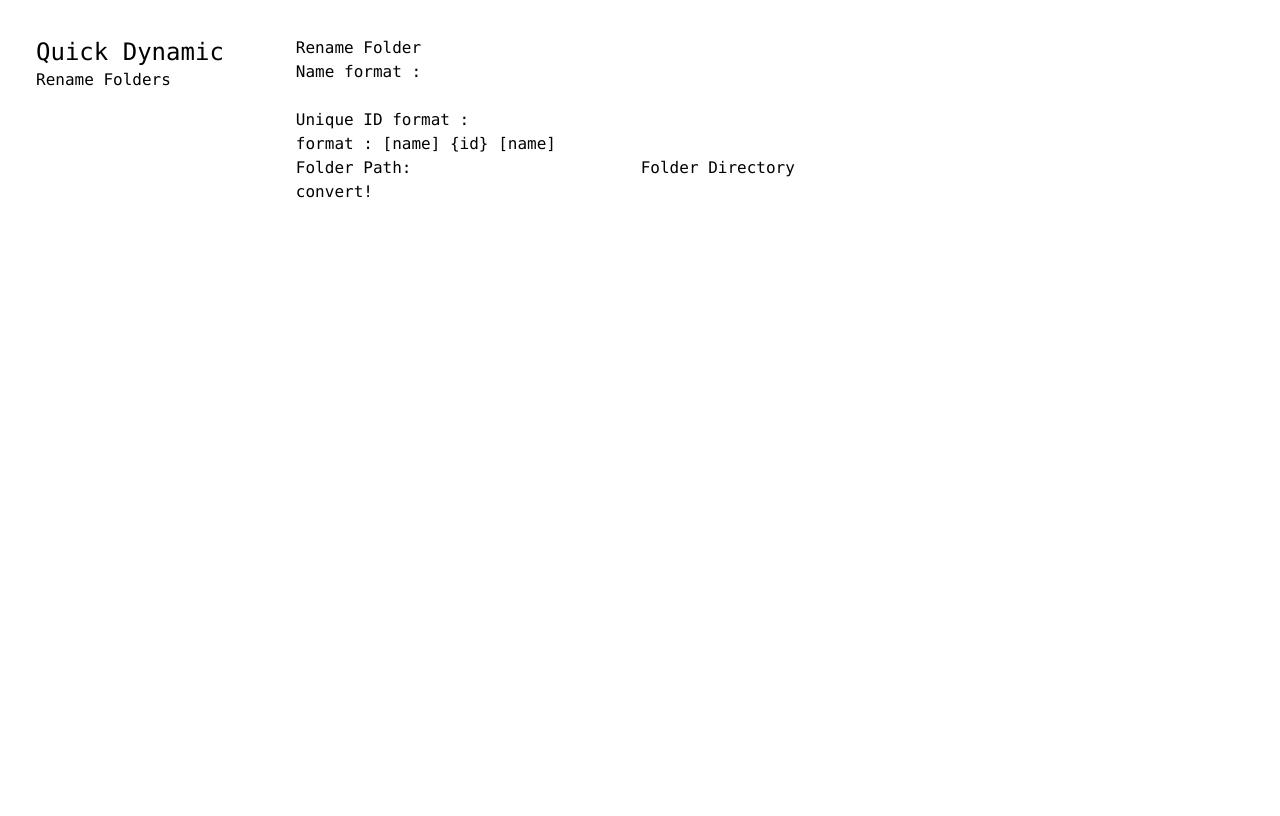
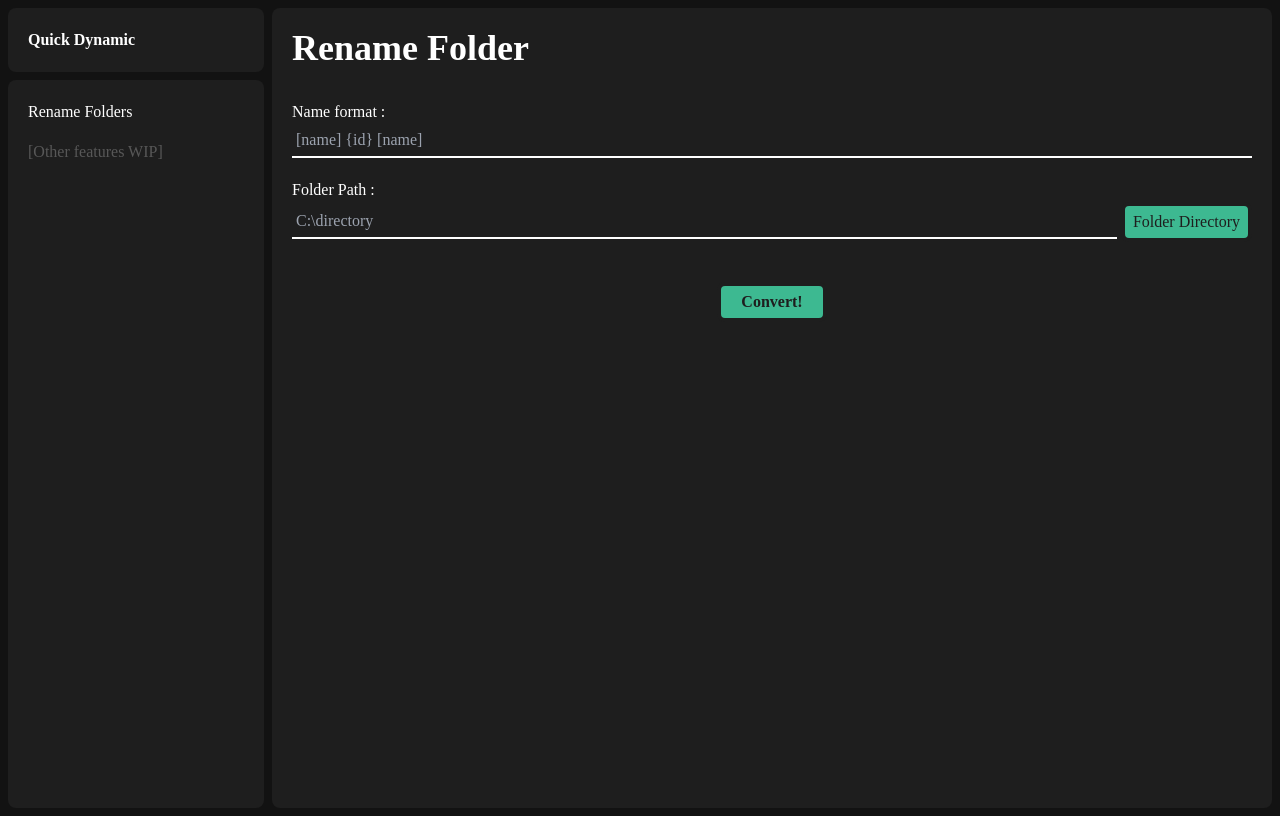
Before and after one commit to YesayaS/quick-dynamic, a Python web app: template app/templates/rename-folders.html in a window 1280 px wide. Before the commit the page ends 198 px from the top, so only its background shows below. Run offline with Jinja, Linux system fonts and the light colour scheme; the template is opened without the code that fills it, so the values that code supplies are empty; style sheets or scripts are compiled from the project's sources; some libraries are stand-ins or nearby versions; some web fonts are replaced.

Commit message:
Add initial UI

```diff
--- a/app/static/css/style.css
+++ b/app/static/css/style.css
@@ -1,3 +1,70 @@
 @tailwind base;
 @tailwind components;
 @tailwind utilities;
+@import url("https://fonts.googleapis.com/css2?family=Poppins&display=swap");
+
+* {
+  border: 0px solid red;
+}
+
+@layer base {
+  @font-face {
+    font-family: "rubik";
+    /* font-weight: 400; */
+    src: url("../assets/fonts/rubik/Rubik-Regular.ttf");
+  }
+
+  input {
+    @apply w-full border-b-2 border-main-light bg-main-dark outline-main-light p-1;
+    @apply hover:bg-main-light hover:text-main-dark hover:rounded-sm
+  }
+
+  button {
+
+
+  }
+}
+
+@layer components {
+  .window-container {
+    @apply m-2;
+    @apply bg-window;
+    @apply font-rubik text-neutral-100;
+  }
+
+  .main-items {
+    @apply flex h-screen space-x-2;
+  }
+
+  .container {
+    @apply rounded-lg px-5 py-5;
+    @apply bg-main-dark text-main-light;
+  }
+
+  .sidebar {
+    @apply flex w-64 shrink-0 flex-col space-y-2;
+  }
+
+  .side-menus {
+    @apply h-full space-y-4;
+  }
+
+  .menu button{
+  }
+
+  .content {
+    @apply flex w-full flex-col;
+  }
+
+  .content-title {
+    @apply pb-8 text-4xl font-extrabold;
+  }
+
+  .content-body {
+  }
+
+  .content-button {
+    @apply flex-shrink-0 border-4 border-main-dark rounded-lg bg-secondary-normal px-2 py-1 text-main-dark;
+    @apply hover:bg-secondary-hover hover:border-4 hover:border-main-light
+  }
+}
--- a/app/templates/rename-folders.html
+++ b/app/templates/rename-folders.html
@@ -1,4 +1,4 @@
-<!DOCTYPE html>
+<!doctype html>
 <html>
   <head>
     <meta charset="UTF-8" />
@@ -8,28 +8,59 @@
     <link rel="stylesheet" href="../static/css/dist/style.css" />
     <link rel="stylesheet" href="../static/css/style.css" />
     <!-- develop only -->
-    <script src="https://cdn.tailwindcss.com"></script>
+    <!-- <script src="https://cdn.tailwindcss.com"></script> -->
   </head>
 
-  <body>
-    <div class="flex font-mono">
-      <div class="p-9">
-        <div class="text-2xl">Quick Dynamic</div>
-        <div>Rename Folders</div>
+  <body class="window-container">
+    <div class="main-items">
+      <div class="sidebar">
+        <div class="container font-bold">Quick Dynamic</div>
+        <div class="side-menus container">
+          <div class="menu"><button>Rename Folders</button></div>
+          <div class="menu">
+            <button class="disabled:opacity-25" disabled>
+              [Other features WIP]
+            </button>
+          </div>
+        </div>
       </div>
-      <div class="p-9">
-        <div>Rename Folder</div>
-        <div>
-          <div>Name format :</div>
-          <div><input type="text" id="name-format" value="" /></div>
-          <div>Unique ID format :</div>
-          <div>format : [name] {id} [name]</div>
+      <div class="content container">
+        <div class="content-title">Rename Folder</div>
+        <div class="space-y-5">
           <div>
-            <label for="">Folder Path: </label
-            ><input type="text" id="directory-input" value="" />
-            <button id="directory-button">Folder Directory</button>
+            <div>Name format :</div>
+            <div>
+              <input
+                type="text"
+                id="name-format"
+                value=""
+                placeholder="[name] {id} [name]"
+                class=""
+              />
+            </div>
           </div>
-          <div><button id="convert">convert!</button></div>
+          <div class="">
+            <div class="">
+              <label for="" class="flex-shrink-0">Folder Path : </label>
+            </div>
+            <div class="flex items-center justify-between">
+              <input
+                type="text"
+                id="directory-input"
+                value=""
+                placeholder="C:\directory"
+                class="mr-1"
+              />
+              <button id="directory-button" class="content-button">
+                Folder Directory
+              </button>
+            </div>
+          </div>
+          <div class="flex justify-center">
+            <button id="convert" class="content-button mt-5 px-5 font-bold">
+              Convert!
+            </button>
+          </div>
         </div>
       </div>
     </div>
--- a/package.json
+++ b/package.json
@@ -26,6 +26,8 @@
   "devDependencies": {
     "install": "^0.13.0",
     "npm": "^9.8.1",
+    "prettier": "^3.0.1",
+    "prettier-plugin-tailwindcss": "^0.5.2",
     "tailwindcss": "^3.3.3"
   }
 }
--- /dev/null
+++ b/prettier.config.js
@@ -0,0 +1,3 @@
+module.exports = {
+  plugins: ["prettier-plugin-tailwindcss"],
+};
--- a/tailwind.config.js
+++ b/tailwind.config.js
@@ -2,7 +2,16 @@
 module.exports = {
   content: ["./app/static/**/*.{html,js}", "./app/templates/**/*.{html,js}"],
   theme: {
-    extend: {},
+    extend: {
+      colors: {
+        window: "#121212",
+        main: { dark: "#1E1E1E", light: "#FFFFFF" },
+        secondary: { normal: "#3DB991", hover: "#52D1A8" },
+      },
+      fontFamily: {
+        rubik: ["rubik"],
+      },
+    },
   },
   plugins: [],
 };
```
Also changed, not shown: app/main.js (+2 -11 lines), package-lock.json, 1 other file.
